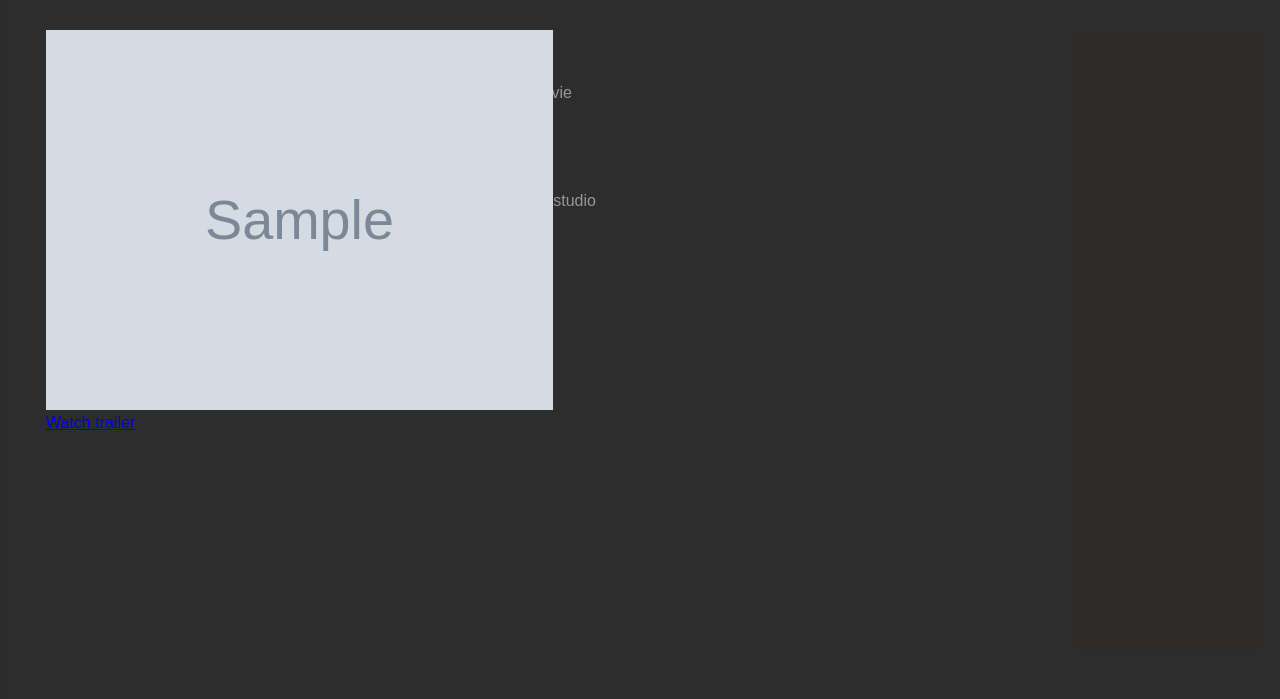
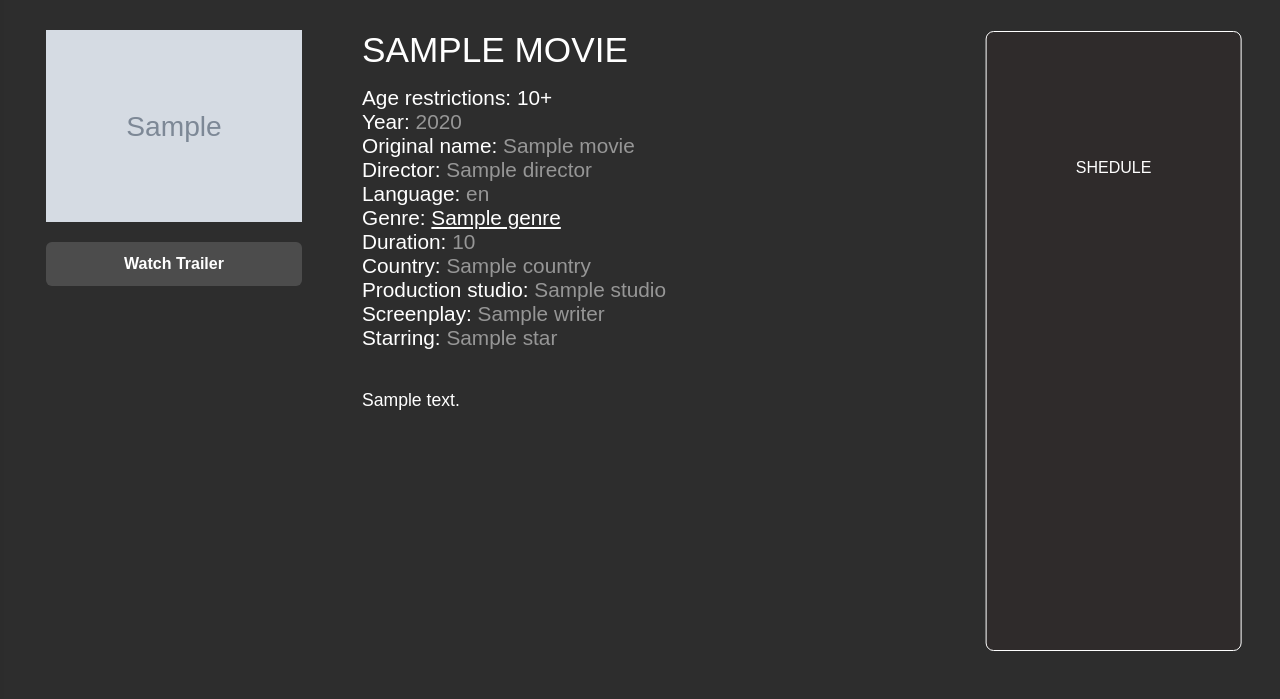
Before and after one commit to oleksandrmerkuloff/movie-theater-website, a Django app: template movies/templates/movies/movie-page.html in a window 1280 px wide. Shown: the part 65-764 px from the top of the page. Run offline with Django 5.2, Linux system fonts and the light colour scheme; the template is opened without the code that fills it: most values are stand-ins (such as "Sample title", 1, 10 or a date in 2020); grey boxes marked "Sample" are stand-in pictures.

Commit message:
finish base design for home page and detail movie page(except a schedule section)

```diff
--- a/movies/static/css/includes/movie-card.css
+++ b/movies/static/css/includes/movie-card.css
@@ -18,7 +18,7 @@
 
 .movie-card img:hover,
 .movie-card > .movie-title:not(:hover) {
-  filter: blur(3px);
+  filter: blur(7px);
 }
 
 .movie-info {
--- a/movies/static/css/movie-page.css
+++ b/movies/static/css/movie-page.css
@@ -21,30 +21,74 @@ body {
 }
 
 .poster-container img {
-    height: 380px;
-    width: auto;
+    height: auto;
+    width: 100%;
+}
+
+.trailer-link {
+    display: block;
+    margin-top: 2vh;
+    text-decoration: none;
+    color: white;
+    background-color: rgba(255, 255, 255, .15);
+    border-radius: 6px;
+    font-weight: 700;
+    padding: 5%;
+    text-align: center;
+}
+
+.trailer-link:hover {
+    background-color: red;
 }
 
 #col2 {
     color: white;
     padding: 30px;
+    margin-right: 4vw;
     width: 100%;
     position: relative;
     order: 2;
 }
 
+.info-container {
+    margin-bottom: 5vh;
+}
+
+.info-container h1 {
+    font-size: 2.2em;
+    margin-bottom: 2vh;
+}
+
+.info-container p {
+    font-size: 1.3em;
+}
+
+.genre-link {
+    color: white;
+}
+
+.genre-link:hover {
+    color: red;
+    text-decoration: none;
+}
+
+#col2 #description {
+    font-size: 1.1em;
+}
+
 #col3 {
-    width: 15vw;
-    min-width: 15vw;
+    width: 20vw;
+    min-width: 20vw;
     order: 3;
     box-sizing: border-box;
     position: sticky;
-    right: 0;
+    right: 3vw;
     top: 96px;
     height: calc(100vh - 180px);
     background-color: #2f2b2b;
     border-radius: 8px;
     z-index: 10;
+    border: 1px solid white;
 }
 
 .movie-data {
--- a/movies/templates/movies/movie-page.html
+++ b/movies/templates/movies/movie-page.html
@@ -14,11 +14,12 @@
                 <img src="{{ movie.poster.url }}" alt="poster">
             </div>
             {% if movie.trailer_link %}
-                <a href="{{ movie.trailer_link }}" target="_blank">Watch trailer</a>
+                <a href="{{ movie.trailer_link }}" target="_blank" class="trailer-link">Watch Trailer</a>
             {% endif %}
         </aside>
         <main id="col2">
-            <h2>{{ movie.name|upper }}</h2>
+            <div class="info-container">
+                <h1>{{ movie.name|upper }}</h1>
                 <p>Age restrictions: {{ movie.age_restrictions }}+</p>
                 <p>Year: <span class="movie-data">{{ movie.year }}</span></p>
                 <p>Original name: <span class="movie-data">{{ movie.original_name }}</span></p>
@@ -26,7 +27,7 @@
                 <p>Language: <span class="movie-data">{{ movie.language }}</span></p>
                 <p>Genre:
                     {% for genre in movie.genre.all %}
-                    {{ genre.name }}
+                        <a href="" class="genre-link">{{ genre.name }}</a>
                     {% endfor %}
                 </p>
                 <p>Duration: <span class="movie-data">{{ movie.duration }}</span></p>
@@ -46,8 +47,11 @@
                     {% endfor %}
                 </p>
                 {% endif %}
-            <p>{{ movie.description }}</p>
+            </div>
+            <p id="description">{{ movie.description }}</p>
         </main>
-        <aside id="col3"></aside>
+        <aside id="col3">
+            <h1 style="text-align: center; margin-top: 50%; color: white">SHEDULE</h1>
+        </aside>
     </div>
 {% endblock %}
--- a/movies/views.py
+++ b/movies/views.py
@@ -13,7 +13,7 @@ class HomePageView(ListView):
     template_name = 'movies/index.html'
 
     def get_queryset(self) -> QuerySet[Any]:
-        return Movie.objects.filter(in_theater=True)
+        return Movie.objects.filter(in_theater=True)[:4]
 
 
 class DetailMovieView(DetailView):
```
Also changed, not shown: movies/static/css/index.css (+20 -1 lines), movies/templates/movies/index.html (+8 -0 lines). Lines whose indentation alone changed are shown as unchanged.
